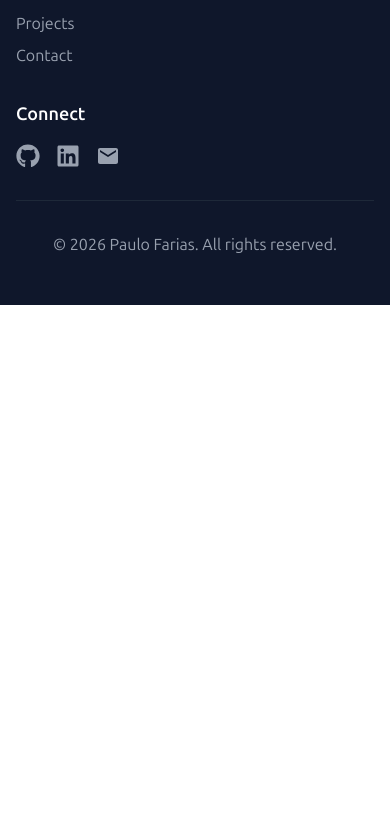
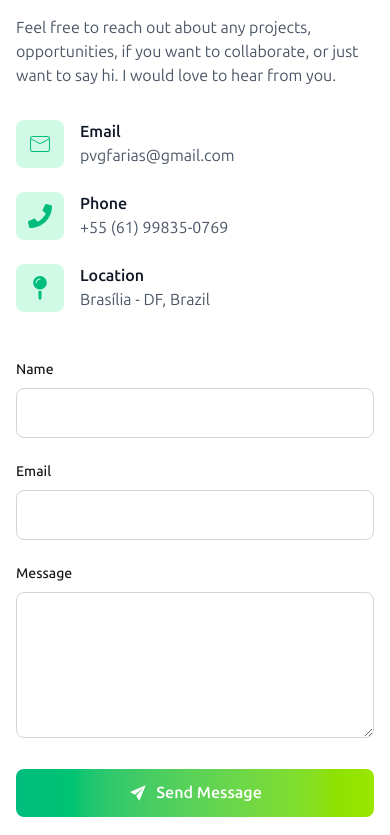
Before and after one commit to pvgfarias/portfolio, a Next.js app: page / in a window 390 px wide. Shown: the part 9229-10064 px from the top of the page. Before the commit the page ends 9534 px from the top, so only its background shows below. Built offline with nearby package versions, Linux system fonts and the light colour scheme.

Commit message:
feat: :sparkles: adding contact section, tweaking colors

```diff
--- a/app/components/About.tsx
+++ b/app/components/About.tsx
@@ -13,7 +13,7 @@ const stats = [
 
 export default function About() {
   return (
-    <section id="about" className="py-20 bg-amber-50 dark:bg-slate-900">
+    <section id="about" className="py-20 bg-white-50 dark:bg-slate-900">
       <div className="max-w-7xl mx-auto px-4 sm:px-6 lg:px-8">
         <motion.div
           initial={{ opacity: 0, y: 20 }}
--- /dev/null
+++ b/app/components/Contact.tsx
@@ -0,0 +1,188 @@
+'use client';
+
+import { useState } from 'react';
+import { motion } from 'framer-motion';
+import { IoIosSend } from 'react-icons/io';
+import { contactInfo } from '../data/contactInfo';
+
+type ContactFormData = {
+  name: string;
+  email: string;
+  message: string;
+};
+
+export default function Contact() {
+  const [formData, setFormData] = useState<ContactFormData>({
+    name: '',
+    email: '',
+    message: '',
+  });
+
+  const [isSubmitting, setIsSubmitting] = useState(false);
+
+  const handleSubmit = async (e: React.FormEvent) => {
+    e.preventDefault();
+    setIsSubmitting(true);
+
+    // Create mailto link with form data
+    const subject = encodeURIComponent(`Portfolio Contact from ${formData.name}`);
+    const body = encodeURIComponent(
+      `Name: ${formData.name}\nEmail: ${formData.email}\n\nMessage:\n${formData.message}`,
+    );
+    const mailtoLink = `mailto:pvgfarias@gmail.com?subject=${subject}&body=${body}`;
+
+    // Open email client
+    window.location.href = mailtoLink;
+
+    setFormData({ name: '', email: '', message: '' });
+    setIsSubmitting(false);
+  };
+
+  const handleChange = (e: React.ChangeEvent<HTMLInputElement | HTMLTextAreaElement>) => {
+    setFormData({
+      ...formData,
+      [e.target.name]: e.target.value,
+    });
+  };
+
+  return (
+    <section id="contact" className="py-20 bg-white-50 dark:bg-slate-800">
+      <div className="max-w-7xl mx-auto px-4 sm:px-6 lg:px-8">
+        <motion.div
+          initial={{ opacity: 0, y: 20 }}
+          whileInView={{ opacity: 1, y: 0 }}
+          transition={{ duration: 0.8 }}
+          viewport={{ once: true }}
+          className="text-center mb-16"
+        >
+          <h2 className="text-4xl md:text-5xl font-bold text-gray-900 dark:text-white mb-4">
+            Contact
+          </h2>
+          <p className="text-xl text-gray-600 dark:text-gray-300 max-w-3xl mx-auto">
+            Get in touch with me
+          </p>
+        </motion.div>
+        <div className="grid grid-cols-1 lg:grid-cols-2 gap-12">
+          <motion.div
+            initial={{ opacity: 0, x: -50 }}
+            whileInView={{ opacity: 1, x: 0 }}
+            transition={{ duration: 0.8 }}
+            viewport={{ once: true }}
+          >
+            <h3 className="text-2xl font-bold text-gray-900 dark:text-white mb-6">
+              Let&apos;s Connect
+            </h3>
+            <p className="text-gray-600 dark:text-gray-300 mb-8">
+              Feel free to reach out about any projects, opportunities, if you want to collaborate,
+              or just want to say hi. I would love to hear from you.
+            </p>
+            <div className="space-y-6">
+              {contactInfo.map((info, index) => (
+                <motion.div
+                  key={index}
+                  initial={{ opacity: 0, y: 20 }}
+                  whileInView={{ opacity: 1, y: 0 }}
+                  transition={{ duration: 0.5, delay: index * 0.1 }}
+                  viewport={{ once: true }}
+                  className="flex items-center space-x-4"
+                >
+                  <div className="p-3 bg-emerald-100 dark:bg-emerald-500 rounded-lg">
+                    <info.icon className="w-6 h-6 text-emerald-500 dark:text-white" />
+                  </div>
+                  <div>
+                    <p className="font-semibold text-gray-900 dark:text-white">{info.label}</p>
+                    <a
+                      href={info.href}
+                      className="text-gray-600 dark:text-gray-300 hover:text-emerald-500 dark:hover:text-emerald-400 transition-colors"
+                    >
+                      {info.value}
+                    </a>
+                  </div>
+                </motion.div>
+              ))}
+            </div>
+          </motion.div>
+
+          <motion.form
+            initial={{ opacity: 0, x: 50 }}
+            whileInView={{ opacity: 1, x: 0 }}
+            transition={{ duration: 0.8 }}
+            viewport={{ once: true }}
+            onSubmit={handleSubmit}
+            className="space-y-6"
+          >
+            <div>
+              <label
+                htmlFor="name"
+                className="block text-sm font-medium text-gray-70 dark:text-gray-300 mb-2"
+              >
+                Name
+              </label>
+              <input
+                type="text"
+                id="name"
+                name="name"
+                value={formData.name}
+                onChange={handleChange}
+                required
+                className="w-full px-4 py-3 border border-gray-300 dark:border-gray-600 rounded-lg focus:ring-2 focus:ring-emerald-500 focus:border-transparent bg-white dark:bg-slate-700 text-gray-900 dark:text-white"
+              />
+            </div>
+            <div>
+              <label
+                htmlFor="email"
+                className="block text-sm font-medium text-gray-70 dark:text-gray-300 mb-2"
+              >
+                Email
+              </label>
+              <input
+                type="text"
+                id="email"
+                name="email"
+                value={formData.email}
+                onChange={handleChange}
+                required
+                className="w-full px-4 py-3 border border-gray-300 dark:border-gray-600 rounded-lg focus:ring-2 focus:ring-emerald-500 focus:border-transparent bg-white dark:bg-slate-700 text-gray-900 dark:text-white"
+              />
+            </div>
+            <div>
+              <label
+                htmlFor="message"
+                className="block text-sm font-medium text-gray-70 dark:text-gray-300 mb-2"
+              >
+                Message
+              </label>
+              <textarea
+                id="message"
+                name="message"
+                value={formData.message}
+                onChange={handleChange}
+                rows={5}
+                required
+                className="w-full px-4 py-3 border border-gray-300 dark:border-gray-600 rounded-lg focus:ring-2 focus:ring-emerald-500 focus:border-transparent bg-white dark:bg-slate-700 text-gray-900 dark:text-white"
+              />
+            </div>
+
+            <button
+              type="submit"
+              disabled={isSubmitting}
+              className="w-full flex items-center justify-center px-6 py-3 bg-linear-to-r from-emerald-500 to-lime-400 text-white rounded-lg font-semibold hover:opacity-90 transition-all duration-200 disabled:opacity-50 disabled:cursor-not-allowed"
+            >
+              {isSubmitting ? (
+                <>
+                  <div className="w-5 h-5 border-2 border-white border-t-transparent rounded-full animate-spin mr-2" />
+                  Sending...
+                </>
+              ) : (
+                <>
+                  <IoIosSend size={20} className="mr-2" />
+                  Send Message
+                </>
+              )}
+            </button>
+          </motion.form>
+        </div>
+      </div>
+    </section>
+  );
+}
--- a/app/components/Navbar.tsx
+++ b/app/components/Navbar.tsx
@@ -38,7 +38,7 @@ export default function Navbar() {
       initial={{ y: -100 }}
       animate={{ y: 0 }}
       transition={{ duration: 0.5 }}
-      className={`fixed top-0 left-0 right-0 z-50 transition-all duration-300 ${scrolled ? 'bg-amber-50/80 dark:bg-slate-900/80 backdrop-blur-md shadow-lg' : 'bg-transparent'}`}
+      className={`fixed top-0 left-0 right-0 z-50 transition-all duration-300 ${scrolled ? 'bg-white-50/80 dark:bg-slate-900/80 backdrop-blur-md shadow-lg' : 'bg-transparent'}`}
     >
       <div className="max-w-7xl mx-auto px-4 sm:px-6 lg:px-8">
         <div className="flex justify-between items-center h-16">
@@ -72,7 +72,7 @@ export default function Navbar() {
             exit={{ opacity: 0, y: -20 }}
             className="md:hidden"
           >
-            <div className="px-2 pt-2 pb-3 space-y-1 sm:px-3 bg-amber-50 dark:bg-slate-800 rounded-lg mt-2 ">
+            <div className="px-2 pt-2 pb-3 space-y-1 sm:px-3 bg-white-50 dark:bg-slate-800 rounded-lg mt-2 ">
               {navLinks.map((link) => (
                 <button
                   key={link.name}
--- a/app/components/Skills.tsx
+++ b/app/components/Skills.tsx
@@ -1,10 +1,10 @@
 'use client';
-import skills from '../data/skills';
+import { skills } from '../data/skills';
 import { motion } from 'framer-motion';
 
 export default function Skills() {
   return (
-    <section id="skills" className="py-20 bg-amber-50 dark:bg-slate-900">
+    <section id="skills" className="py-20 bg-white-50 dark:bg-slate-900">
       <div className="max-w-7xl mx-auto px-4 sm:px-6 lg:px-8">
         <motion.div
           initial={{ opacity: 0, y: 20 }}
--- /dev/null
+++ b/app/data/contactInfo.tsx
@@ -0,0 +1,13 @@
+import { CiMail } from 'react-icons/ci';
+import { FaPhone, FaMapPin } from 'react-icons/fa';
+
+export const contactInfo = [
+  {
+    icon: CiMail,
+    label: 'Email',
+    value: 'pvgfarias@gmail.com',
+    href: 'mailto:pvgfarias@gmail.com',
+  },
+  { icon: FaPhone, label: 'Phone', value: '+55 (61) 99835-0769', href: 'tel:+5561998350769' },
+  { icon: FaMapPin, label: 'Location', value: 'Brasília - DF, Brazil', href: '#' },
+];
--- a/app/data/skills.tsx
+++ b/app/data/skills.tsx
@@ -3,7 +3,7 @@ import { FaArrowTrendUp, FaMicrophone } from 'react-icons/fa6';
 import { LuGitBranch } from 'react-icons/lu';
 import { GiNetworkBars } from 'react-icons/gi';
 
-const skills = [
+export const skills = [
   {
     category: 'Front-end',
     icon: FaCode,
@@ -65,5 +65,3 @@ const skills = [
     ],
   },
 ];
-
-export default skills;
--- a/app/layout.tsx
+++ b/app/layout.tsx
@@ -29,7 +29,7 @@ export default function RootLayout({
     <html lang="en" className={`${ubuntuSans.variable} ${ubuntuMono.variable} antialiased`}>
       <body>
         <Navbar />
-        <div className="min-h-screen bg-amber-50 dark:bg-slate-950">
+        <div className="min-h-screen bg-white-50 dark:bg-slate-950">
           <main className="relative">{children}</main>
         </div>
         <Footer />
--- a/app/page.tsx
+++ b/app/page.tsx
@@ -1,4 +1,5 @@
 import About from './components/About';
+import Contact from './components/Contact';
 import Experience from './components/Experience';
 import Hero from './components/Hero';
 import Resume from './components/Resume';
@@ -12,6 +13,7 @@ export default function Home() {
       <Experience />
       <Skills />
       <Resume />
+      <Contact />
     </>
   );
 }
```
